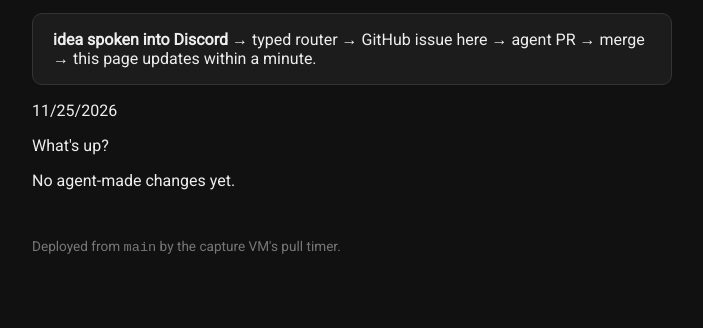
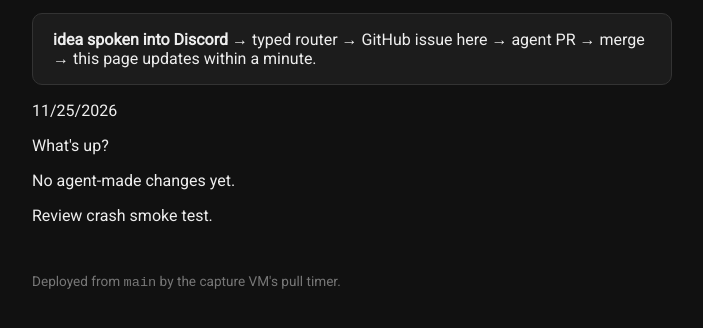
Before and after one commit to josephcarey/capture-sandbox, a website: page index.html in a window 1280 px wide. Shown: the part 138-466 px from the top of the page, without its empty margins (288-991 px from the left). Drawn offline with nearby package versions, Linux system fonts and the light colour scheme.

Commit message:
feat: add review crash smoke test paragraph above footer
Co-authored-by: aider (ollama_chat/qwen2.5-coder:32b) <aider@aider.chat>

```diff
--- a/index.html
+++ b/index.html
@@ -23,6 +23,7 @@
 <p id="current-date"></p>
 <p id="fun-greeting"></p>
 <p id="changes">No agent-made changes yet.</p>
+<p>Review crash smoke test.</p>
 <footer>Deployed from <code>main</code> by the capture VM's pull timer.</footer>
 <script>
   // Function to get a fun greeting
```
